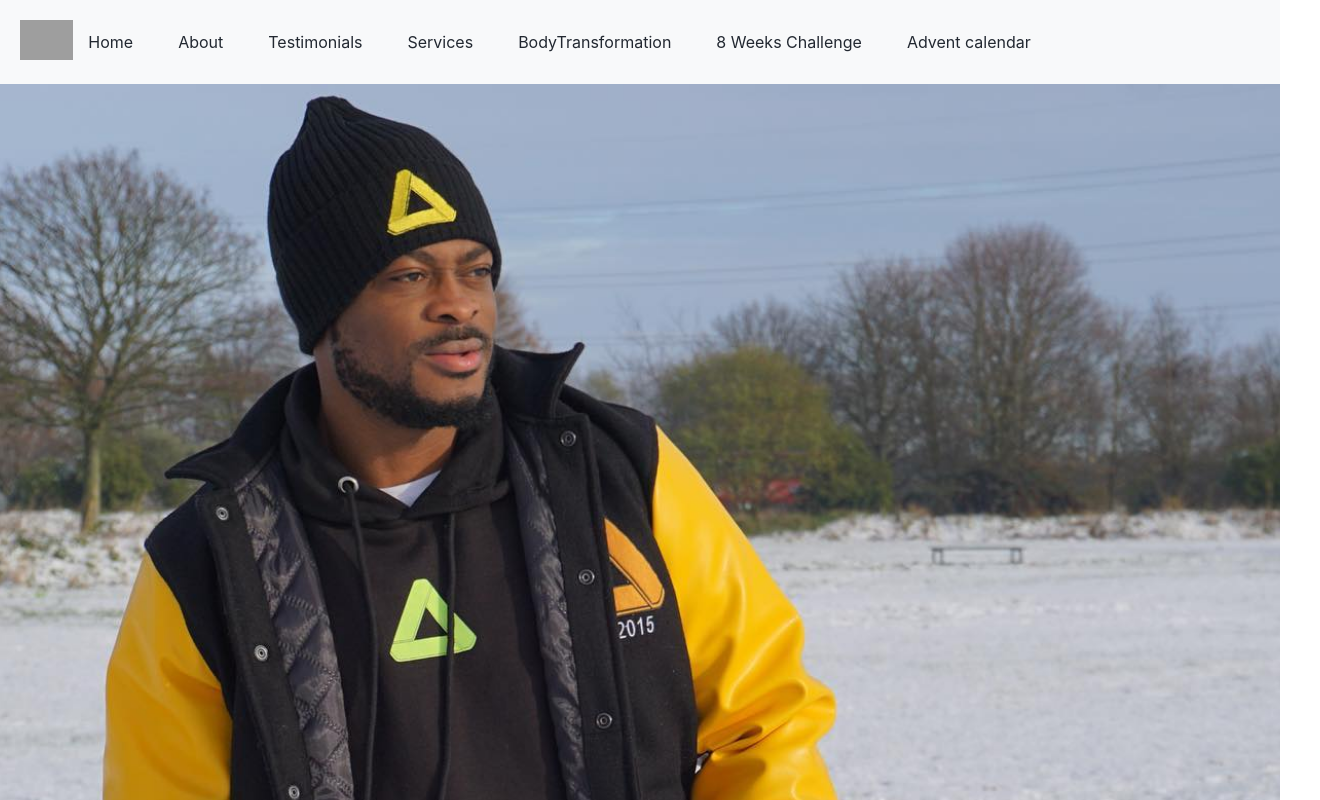
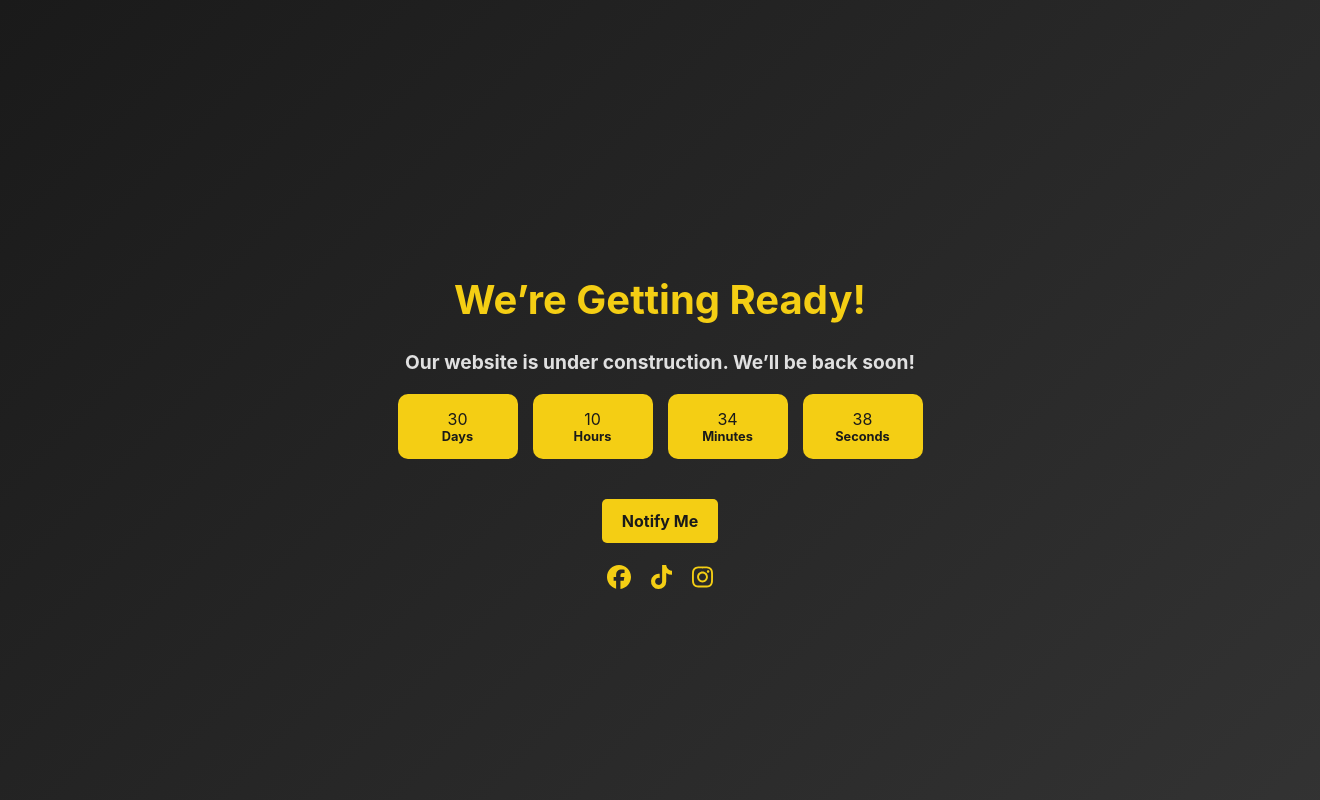
Before and after one commit to blackiechan48/acetemple, a React (Create React App) app: page / in a window 1280 px wide. Shown: the top 800 px of the page, 1320 px wide, since content can reach past the window. Built offline with nearby package versions, Linux system fonts and the light colour scheme; grey boxes are pictures that could not be loaded.

Commit message:
put under construction

```diff
--- a/src/App.js
+++ b/src/App.js
@@ -1,64 +1,64 @@
-import React from 'react';
-import { BrowserRouter as Router, Routes, Route } from 'react-router-dom';
-import Header from './components/Header';
-import Testimonials from './components/Testimonials';
-import ServicesPage from './components/Services/ServicePage';
-import Footer from './components/Footer';
-import PTPage from './components/Services/PTPage';
-import HomePage from './components/HomePage/HomePage';
-import AboutPage from './components/AboutPage';
-import OnlineCoaching from './components/Services/OnlineCoaching';
-import TransformationChallenge from './components/Services/8Weeks challenge/TransformationChallenge';
-import ChallengeClosedPage from './components/Services/8Weeks challenge/ChallengeClosedPage';
-import AdventCalendarPage from './components/AdventCalendarPage';
-import ScrollToTopArrow from './components/HomePage/ScrollToTopArrow';
-import ConsultationForm from './components/Forms/ConsultationForm';
-import PrivacyPolicy from './components/Legal/PrivacyPolicy';
-import TermsAndConditions from './components/Legal/TermsAndConditions';
+// import React from 'react';
+// import { BrowserRouter as Router, Routes, Route } from 'react-router-dom';
+// import Header from './components/Header';
+// import Testimonials from './components/Testimonials';
+// import ServicesPage from './components/Services/ServicePage';
+// import Footer from './components/Footer';
+// import PTPage from './components/Services/PTPage';
+// import HomePage from './components/HomePage/HomePage';
+// import AboutPage from './components/AboutPage';
+// import OnlineCoaching from './components/Services/OnlineCoaching';
+// import TransformationChallenge from './components/Services/8Weeks challenge/TransformationChallenge';
+// import ChallengeClosedPage from './components/Services/8Weeks challenge/ChallengeClosedPage';
+// import AdventCalendarPage from './components/AdventCalendarPage';
+// import ScrollToTopArrow from './components/HomePage/ScrollToTopArrow';
+// import ConsultationForm from './components/Forms/ConsultationForm';
+// import PrivacyPolicy from './components/Legal/PrivacyPolicy';
+// import TermsAndConditions from './components/Legal/TermsAndConditions';
 
 
-const App = () => {
+// const App = () => {
+//   return (
+//     <Router>
+//       <div>
+//         <Header />
+//         <Routes>
+//           <Route path="/" element={<HomePage />} />
+//           <Route path="/services" element={<ServicesPage />} />
+//           <Route path="/testimonials" element={<Testimonials />} />
+//           <Route path="/personaltraining" element={<PTPage />} />
+//           <Route path="8weekschallenge" element ={<TransformationChallenge />}/>
+//           <Route path="ChallengeClosed" element ={<ChallengeClosedPage />}/>
+//           <Route path="/AboutPage" element={<AboutPage />} />
+//           <Route path="/OnlineCoaching" element={<OnlineCoaching />} />
+//           <Route path ="/advent-calendar" element={<AdventCalendarPage/>}/>
+//           <Route path ="/consultation-form" element={<ConsultationForm/>}/>
+//           <Route path ="/privacy" element={<PrivacyPolicy/>}/>
+//           <Route path ="/terms" element={<TermsAndConditions/>}/>
+//           <Route path ="/consultation-form" element={<ConsultationForm/>}/>
+//           {/* Add more routes as needed */}
+//         </Routes>
+//         <ScrollToTopArrow />
+//         <Footer />
+//       </div>
+//     </Router>
+//   );
+// };
+
+// export default App;
+
+// // ** remove this to make website live again **
+// // src/App.js
+// // src/App.js
+import React from 'react';
+import UnderMaintenance from './components/maintenance/UnderMaintenance';
+
+function App() {
   return (
-    <Router>
-      <div>
-        <Header />
-        <Routes>
-          <Route path="/" element={<HomePage />} />
-          <Route path="/services" element={<ServicesPage />} />
-          <Route path="/testimonials" element={<Testimonials />} />
-          <Route path="/personaltraining" element={<PTPage />} />
-          <Route path="8weekschallenge" element ={<TransformationChallenge />}/>
-          <Route path="ChallengeClosed" element ={<ChallengeClosedPage />}/>
-          <Route path="/AboutPage" element={<AboutPage />} />
-          <Route path="/OnlineCoaching" element={<OnlineCoaching />} />
-          <Route path ="/advent-calendar" element={<AdventCalendarPage/>}/>
-          <Route path ="/consultation-form" element={<ConsultationForm/>}/>
-          <Route path ="/privacy" element={<PrivacyPolicy/>}/>
-          <Route path ="/terms" element={<TermsAndConditions/>}/>
-          <Route path ="/consultation-form" element={<ConsultationForm/>}/>
-          {/* Add more routes as needed */}
-        </Routes>
-        <ScrollToTopArrow />
-        <Footer />
-      </div>
-    </Router>
+    <div className="App">
+      <UnderMaintenance />
+    </div>
   );
-};
+}
 
 export default App;
-
-// ** remove this to make website live again **
-// src/App.js
-// src/App.js
-// import React from 'react';
-// import UnderMaintenance from './components/maintenance/UnderMaintenance';
-
-// function App() {
-//   return (
-//     <div className="App">
-//       <UnderMaintenance />
-//     </div>
-//   );
-// }
-
-// export default App;
--- a/src/components/maintenance/UnderMaintenance.js
+++ b/src/components/maintenance/UnderMaintenance.js
@@ -1,200 +1,218 @@
+import React, { useState, useEffect } from 'react';
+import styled, { keyframes } from 'styled-components';
+import { FontAwesomeIcon } from '@fortawesome/react-fontawesome';
+import { faFacebook, faInstagram, faTiktok } from '@fortawesome/free-brands-svg-icons';
 
-// // src/components/UnderMaintenance.js
-// import React, { useState, useEffect } from 'react';
-// import styled, { keyframes } from 'styled-components';
-// import { FontAwesomeIcon } from '@fortawesome/react-fontawesome';
-// import { faFacebook, faInstagram, faTiktok } from '@fortawesome/free-brands-svg-icons';
+// Animation for fade-in effect
+const fadeIn = keyframes`
+  from { opacity: 0; transform: scale(0.9); }
+  to { opacity: 1; transform: scale(1); }
+`;
 
-// // Keyframes for animations
-// const fadeIn = keyframes`
-//   from { opacity: 0; }
-//   to { opacity: 1; }
-// `;
+// Styled Components
+const FullScreenContainer = styled.div`
+  display: flex;
+  flex-direction: column;
+  align-items: center;
+  justify-content: center;
+  width: 100vw;
+  height: 100vh;
+  text-align: center;
+  background: linear-gradient(135deg, #1a1a1a, #333333);
+  color: white;
+  padding: 20px;
+  animation: ${fadeIn} 1s ease-in;
 
-// // Styled Components
-// const Container = styled.div`
-//   display: flex;
-//   flex-direction: column;
-//   align-items: center;
-//   justify-content: center;
-//   width: 90%;
-//   max-width: 420px;
-//   margin: 0 auto;
-//   min-height: 100vh; /* Ensures it takes the full viewport height if needed */
-//   text-align: center;
-//   background-color: #dddddd;
-//   background-image: url('/under-construction/santa.png');
-//   background-size: cover;
-//   background-position: center;
-//   padding: 30px 20px;
-//   animation: ${fadeIn} 1s ease-in;
-//   overflow: hidden; /* Prevents any overflow issues */
+  @media (max-width: 768px) {
+    padding: 15px;
+  }
+`;
 
-//   @media (max-width: 768px) {
-//     padding: 20px 15px;
-//   }
-// `;
+const Title = styled.h1`
+  font-size: 2.5rem;
+  color: #f4ce14;
+  margin-bottom: 10px;
 
-// const Title = styled.h1`
-//   color: #f4ce14;
-//   font-size: 2rem;
-//   margin-bottom: 15px;
+  @media (max-width: 768px) {
+    font-size: 6vw; /* Scales font based on viewport width */
+  }
+`;
 
-//   @media (max-width: 768px) {
-//     font-size: 1.8rem;
-//     text-align: center;
-//   }
-// `;
+const Subtitle = styled.h2`
+  font-size: 1.2rem;
+  color: #e0e0e0;
+  margin-bottom: 20px;
 
-// const Message = styled.p`
-//   color: white;
-//   font-size: 1rem;
-//   max-width: 90%;
-//   line-height: 1.6;
-//   margin-bottom: 25px;
+  @media (max-width: 768px) {
+    font-size: 4vw;
+  }
+`;
 
-//   @media (max-width: 768px) {
-//     font-size: 0.9rem;
-//   }
-// `;
+const CountdownContainer = styled.div`
+  display: flex;
+  justify-content: center;
+  gap: 15px;
+  margin-bottom: 20px;
+  flex-wrap: wrap; /* Ensures wrapping on small screens */
 
-// const CountdownContainer = styled.div`
-//   display: flex;
-//   justify-content: center;
-//   gap: 10px;
-//   font-size: 1.1rem;
-//   margin-top: 15px;
-//   color: #222831;
-//   flex-wrap: wrap;
-// `;
+  @media (max-width: 768px) {
+    gap: 10px;
+  }
+`;
 
-// const CountdownBox = styled.div`
-//   display: flex;
-//   flex-direction: column;
-//   align-items: center;
-//   background-color: #f4ce14;
-//   padding: 8px 15px;
-//   border-radius: 8px;
-//   color: #ffffff;
-//   width: 70px;
-//   transition: background 0.3s ease;
+const CountdownBox = styled.div`
+  display: flex;
+  flex-direction: column;
+  align-items: center;
+  background: #f4ce14;
+  padding: 15px 20px;
+  border-radius: 10px;
+  width: 80px;
+  color: #1a1a1a;
 
-//   &:hover {
-//     background-color: #f05454;
-//   }
+  @media (max-width: 768px) {
+    width: 70px;
+    padding: 10px 15px;
+  }
+`;
 
-//   @media (max-width: 768px) {
-//     width: 60px;
-//   }
-// `;
+const CountdownLabel = styled.span`
+  font-size: 0.8rem;
+  font-weight: bold;
 
-// const CountdownLabel = styled.span`
-//   font-size: 0.8rem;
-//   color: #ffffff;
-// `;
+  @media (max-width: 768px) {
+    font-size: 0.7rem;
+  }
+`;
 
-// const Footer = styled.p`
-//   color: #f05454;
-//   font-size: 0.9rem;
-//   margin-top: 20px;
-//   max-width: 90%;
-//   margin-bottom: 20px;
-// `;
+const Button = styled.a`
+  display: inline-block;
+  padding: 12px 20px;
+  margin-top: 20px;
+  font-size: 1rem;
+  color: #1a1a1a;
+  background: #f4ce14;
+  border-radius: 5px;
+  text-decoration: none;
+  font-weight: bold;
+  transition: background 0.3s ease-in-out;
 
-// const SocialMediaContainer = styled.div`
-//   display: flex;
-//   gap: 15px;
-//   margin-top: 20px;
-// `;
+  &:hover {
+    background: #d4b012;
+  }
 
-// const SocialIcon = styled.a`
-//   color: #222831;
-//   font-size: 1.5rem;
-//   transition: color 0.3s;
+  @media (max-width: 768px) {
+    font-size: 0.9rem;
+    padding: 10px 18px;
+  }
+`;
 
-//   &:hover {
-//     color: #f4ce14;
-//   }
-// `;
+const SocialMediaContainer = styled.div`
+  display: flex;
+  gap: 20px;
+  margin-top: 20px;
 
+  @media (max-width: 768px) {
+    gap: 15px;
+  }
+`;
 
+const SocialIcon = styled.a`
+  font-size: 1.5rem;
+  color: #f4ce14;
+  transition: color 0.3s;
 
+  &:hover {
+    color: #d4b012;
+  }
 
-// const UnderMaintenance = () => {
-//   const calculateTimeLeft = () => {
-//     const targetDate = new Date('November 18, 2024 00:00:00').getTime();
-//     const now = new Date().getTime();
-//     const difference = targetDate - now;
+  @media (max-width: 768px) {
+    font-size: 1.2rem;
+  }
+`;
 
-//     let timeLeft = {};
+const ResponsiveImage = styled.img`
+  max-width: 100%; /* Ensure it scales within the container */
+  height: auto;
+  margin-bottom: 20px;
 
-//     if (difference > 0) {
-//       timeLeft = {
-//         days: Math.floor(difference / (1000 * 60 * 60 * 24)),
-//         hours: Math.floor((difference / (1000 * 60 * 60)) % 24),
-//         minutes: Math.floor((difference / 1000 / 60) % 60),
-//         seconds: Math.floor((difference / 1000) % 60),
-//       };
-//     }
+  @media (max-width: 768px) {
+    margin-bottom: 15px;
+  }
+`;
 
-//     return timeLeft;
-//   };
+// Countdown Logic
+const calculateTimeLeft = () => {
+  const targetDate = new Date('November 29, 2024 00:00:00').getTime();
+  const now = new Date().getTime();
+  const difference = targetDate - now;
 
-//   const [timeLeft, setTimeLeft] = useState(calculateTimeLeft());
+  let timeLeft = {};
 
+  if (difference > 0) {
+    timeLeft = {
+      days: Math.floor(difference / (1000 * 60 * 60 * 24)),
+      hours: Math.floor((difference / (1000 * 60 * 60)) % 24),
+      minutes: Math.floor((difference / 1000 / 60) % 60),
+      seconds: Math.floor((difference / 1000) % 60),
+    };
+  }
 
-//   useEffect(() => {
-//     const timer = setInterval(() => {
-//       setTimeLeft(calculateTimeLeft());
-//     }, 1000);
+  return timeLeft;
+};
 
-//     return () => clearInterval(timer);
-//   }, []);
+const UnderMaintenance = () => {
+  const [timeLeft, setTimeLeft] = useState(calculateTimeLeft);
 
-//   const countdownItems = [
-//     { label: 'Days', value: timeLeft.days },
-//     { label: 'Hours', value: timeLeft.hours },
-//     { label: 'Minutes', value: timeLeft.minutes },
-//     { label: 'Seconds', value: timeLeft.seconds },
-//   ];
+  useEffect(() => {
+    const timer = setInterval(() => {
+      setTimeLeft(calculateTimeLeft());
+    }, 1000);
 
+    return () => clearInterval(timer);
+  }, []);
 
+  const countdownItems = [
+    { label: 'Days', value: timeLeft.days },
+    { label: 'Hours', value: timeLeft.hours },
+    { label: 'Minutes', value: timeLeft.minutes },
+    { label: 'Seconds', value: timeLeft.seconds },
+  ];
 
-//   return (
-//     <Container>
-//       <Title>Get on Santa's Nice List 🎅✨</Title>
-//       <Message>
-//         Our website is off getting a festive upgrade, but we don’t want you to miss out! Drop your email below to stay updated and receive exclusive holiday fitness tips!
-//       </Message>
+  return (
+    <FullScreenContainer>
+      {/* <ResponsiveImage src="/images/collage.png" alt="Header Image" /> */}
 
-//       <CountdownContainer>
-//         {countdownItems.map((item, index) => (
-//           <CountdownBox key={index}>
-//             <div>{item.value || '0'}</div>
-//             <CountdownLabel>{item.label}</CountdownLabel>
-//           </CountdownBox>
-//         ))}
-//       </CountdownContainer>
+      <Title>We’re Getting Ready!</Title>
+      <Subtitle>Our website is under construction. We’ll be back soon!</Subtitle>
 
+      {/* Countdown Section */}
+      <CountdownContainer>
+        {countdownItems.map((item, index) => (
+          <CountdownBox key={index}>
+            <div>{item.value || '0'}</div>
+            <CountdownLabel>{item.label}</CountdownLabel>
+          </CountdownBox>
+        ))}
+      </CountdownContainer>
 
+      {/* Notify Me Button */}
+      <Button href="mailto:info@example.com">Notify Me</Button>
 
-//       <SocialMediaContainer>
-//         <SocialIcon href="https://www.facebook.com/Acetemplehealth" target="_blank" aria-label="Facebook">
-//           <FontAwesomeIcon icon={faFacebook} />
-//         </SocialIcon>
-//         <SocialIcon href="https://www.tiktok.com/@oluacefit" target="_blank" aria-label="TikTok">
-//           <FontAwesomeIcon icon={faTiktok} />
-//         </SocialIcon>
-//         <SocialIcon href="https://www.instagram.com/acetemple/" target="_blank" aria-label="Instagram">
-//           <FontAwesomeIcon icon={faInstagram} />
-//         </SocialIcon>
-//       </SocialMediaContainer>
+      {/* Social Media Links */}
+      <SocialMediaContainer>
+        <SocialIcon href="https://www.facebook.com/Acetemplehealth" target="_blank" aria-label="Facebook">
+          <FontAwesomeIcon icon={faFacebook} />
+        </SocialIcon>
+        <SocialIcon href="https://www.tiktok.com/@oluacefit" target="_blank" aria-label="TikTok">
+          <FontAwesomeIcon icon={faTiktok} />
+        </SocialIcon>
+        <SocialIcon href="https://www.instagram.com/acetemple/" target="_blank" aria-label="Instagram">
+          <FontAwesomeIcon icon={faInstagram} />
+        </SocialIcon>
+      </SocialMediaContainer>
+    </FullScreenContainer>
+  );
+};
 
-//       <Footer>
-//         Thank you for your patience – unlike Santa, we won’t keep you waiting till Christmas Eve!
-//       </Footer>
-//     </Container>
-//   );
-// };
-
-// export default UnderMaintenance;
+export default UnderMaintenance;
```
